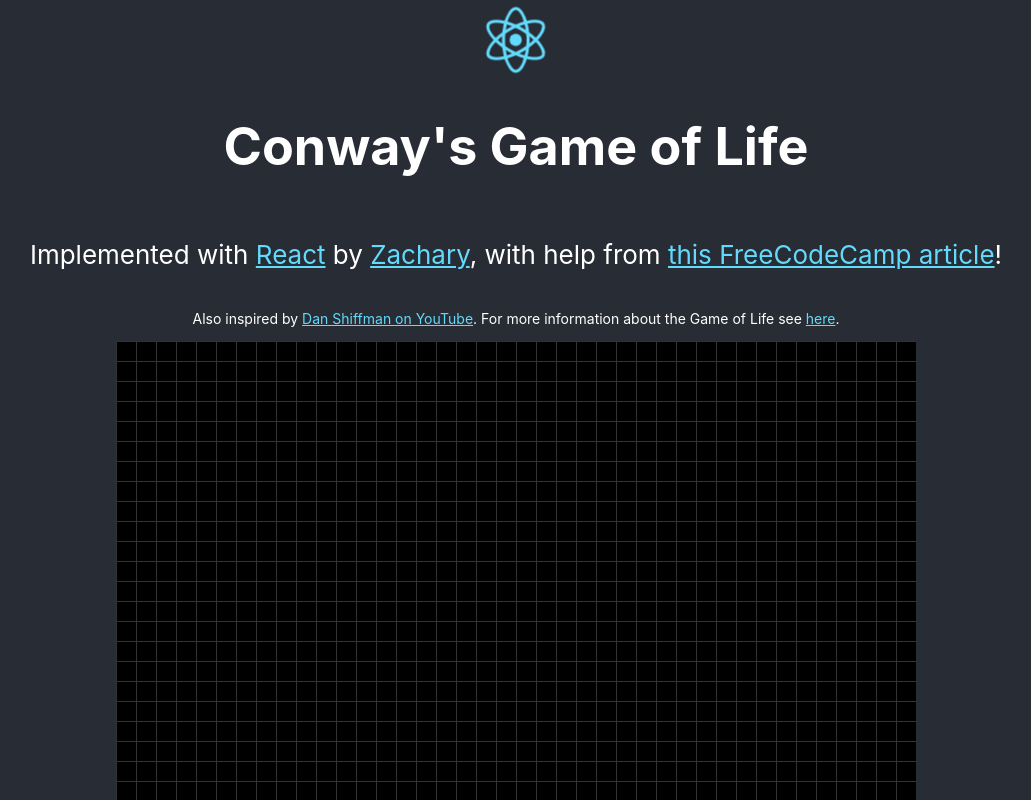
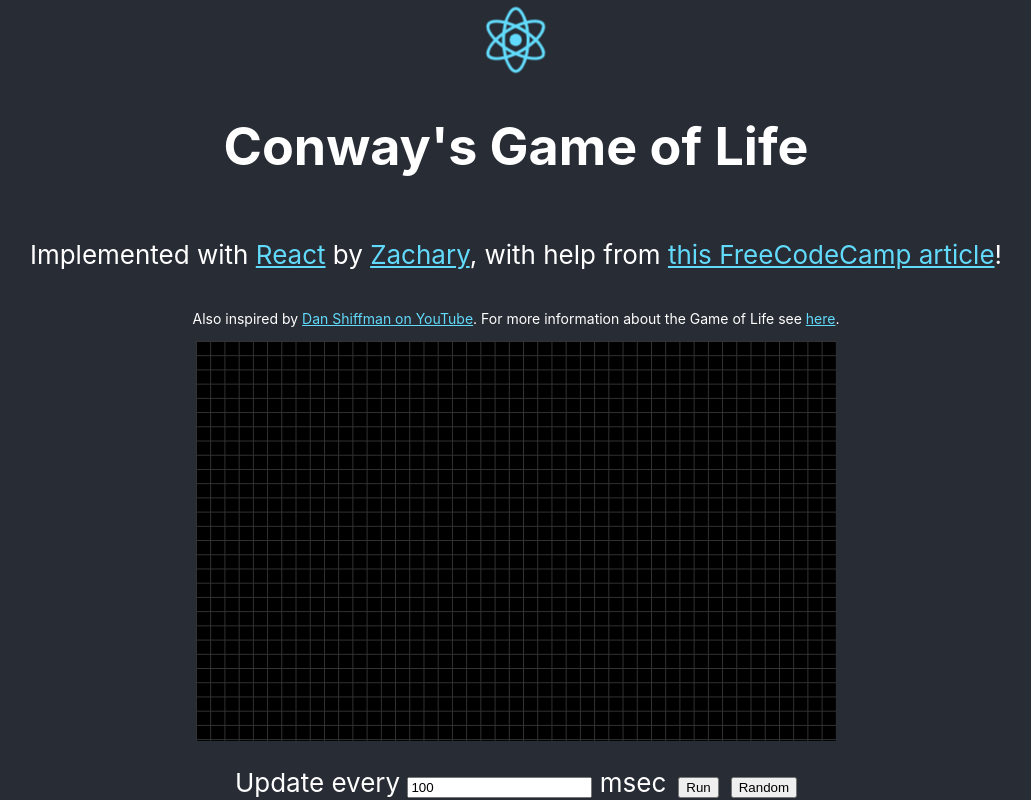
Before and after one commit to zgparsons/react-gameoflife, a React (Create React App) app: page / in a window 1280 px wide. Shown: the top 800 px of the page, without its empty margins (124-1155 px from the left). Built offline with nearby package versions, Linux system fonts and the light colour scheme.

Commit message:
testing board / cell sizes based on viewport size

```diff
--- a/src/Game.js
+++ b/src/Game.js
@@ -1,9 +1,10 @@
 import React from 'react';
 import './Game.css';
 
-const CELL_SIZE = 20;
-const WIDTH = 800;
-const HEIGHT = 600;
+
+const WIDTH = window.innerWidth / 2;
+const HEIGHT = window.innerHeight / 2;
+const CELL_SIZE = WIDTH / 45;
 
 class Game extends React.Component {
     constructor() {
```
